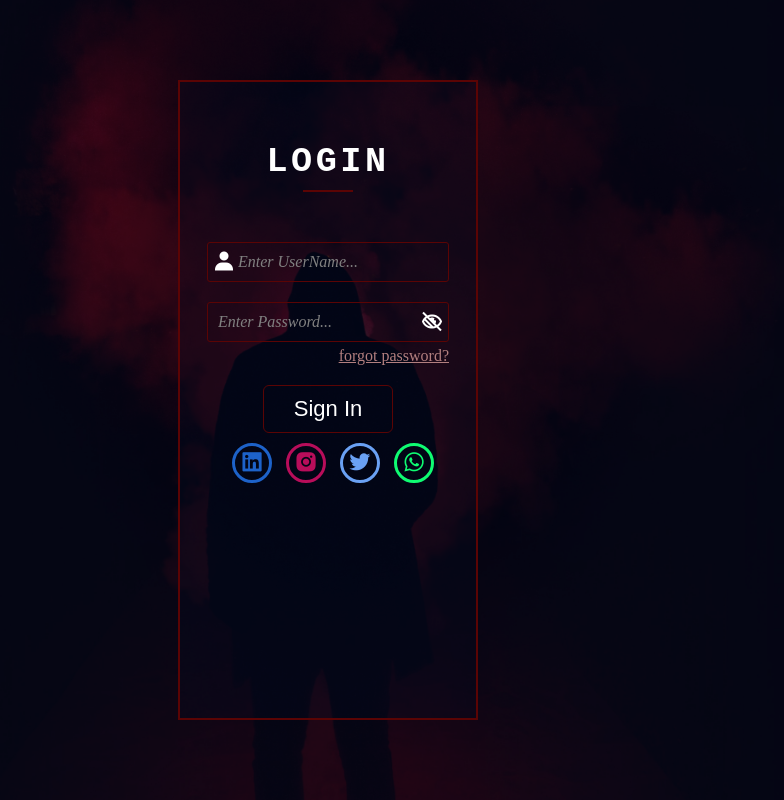
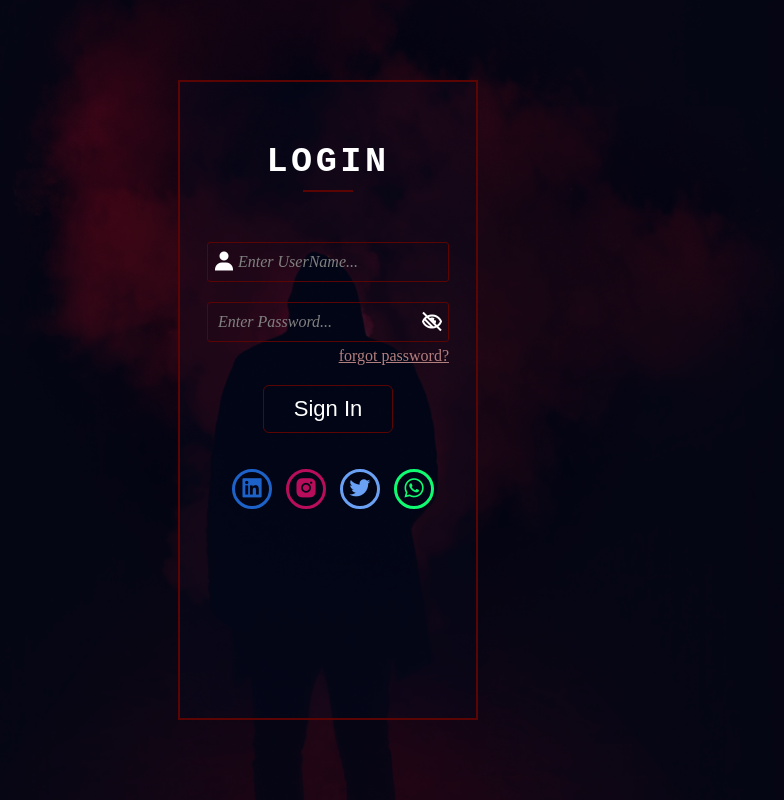
Before and after one commit to Eng-Ahmed-Hussien/Login-Form-V1, a plain HTML site: page index.html in a window 1280 px wide. Shown: the whole page, without its empty margins (312-1096 px from the left). Drawn offline with nearby package versions, Linux system fonts and the light colour scheme.

Commit message:
Update style.css

```diff
--- a/assets/Css/style.css
+++ b/assets/Css/style.css
@@ -196,6 +196,9 @@ form .user__Email i {
 
 /*=======================================================================================================================*/
 /*====================================================Login Social Icons=================================================*/
+.login__social--icon {
+  margin-top: 1.6rem;
+}
 
 .login__social--icon a {
   display: inline-flex;
```
